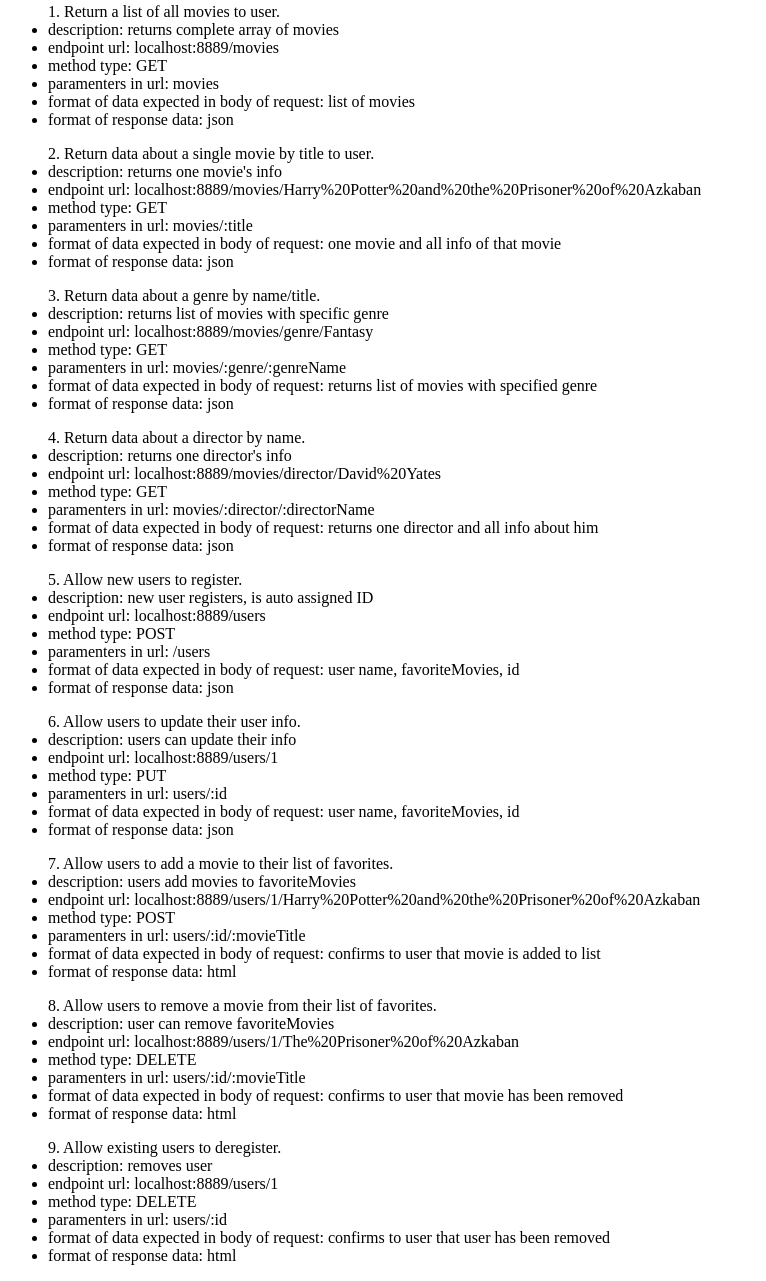
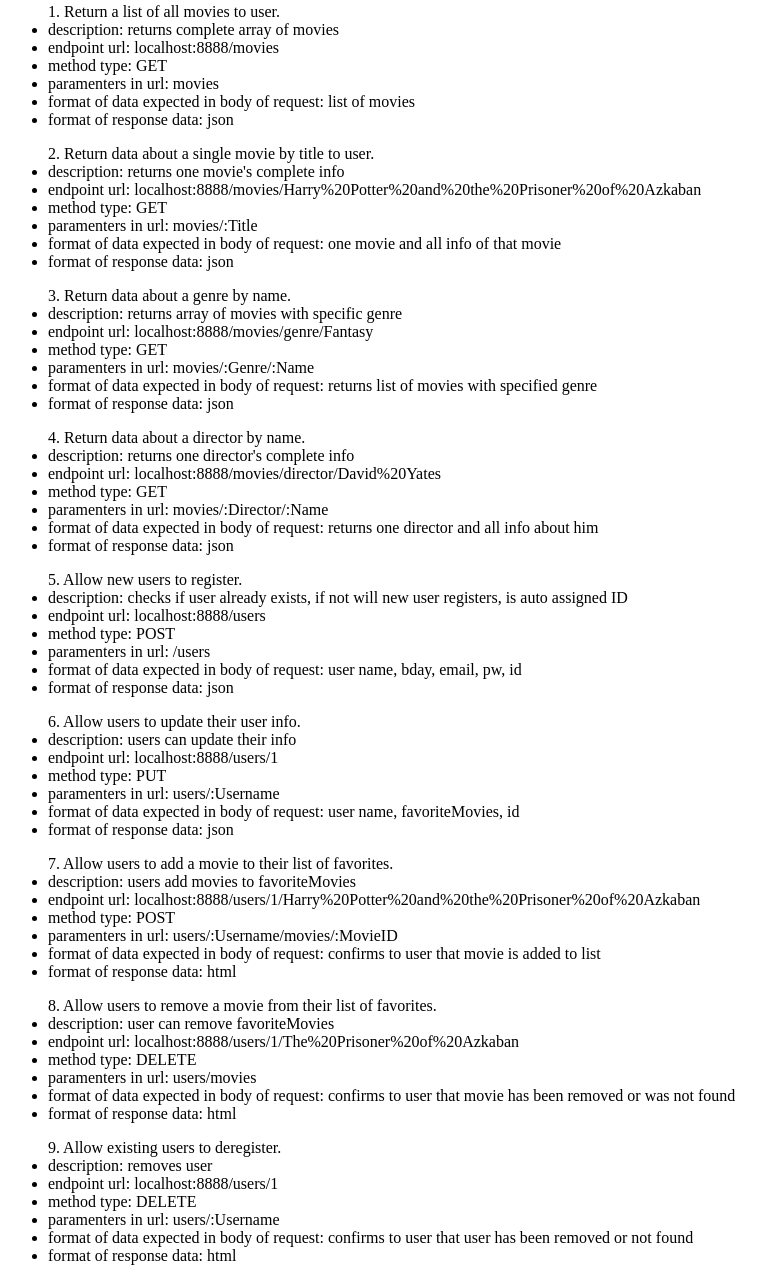
Before and after one commit to leanneduyck/MyMovies-Server, a website: page public/documentation.html in a window 1280 px wide. Shown: the part 81-1362 px from the top of the page, without its empty margins (0-766 px from the left). Drawn offline with Linux system fonts and the light colour scheme.

```diff
--- a/models.js
+++ b/models.js
@@ -17,7 +17,7 @@
 });
 
 let userSchema = mongoose.Schema({
-  Name: { type: String, required: true },
+  Username: { type: String, required: true },
   Birthday: { type: String, required: true },
   Email: { type: String, required: true },
   Password: { type: String, required: true },
@@ -31,6 +31,5 @@
 // export models so can be imported into index.js
 module.exports.Movie = Movie;
 module.exports.User = User;
-
 //module.exports.Genre = Genre;
 //module.exports.Director = Director;
--- a/package.json
+++ b/package.json
@@ -11,6 +11,7 @@
   "license": "ISC",
   "dependencies": {
     "body-parser": "^1.20.2",
+    "dotenv": "^16.4.5",
     "express": "^4.19.1",
     "mongoose": "^8.2.3",
     "morgan": "^1.10.0",
--- a/public/documentation.html
+++ b/public/documentation.html
@@ -19,7 +19,7 @@
     <ul>
       1. Return a list of all movies to user.
       <li>description: returns complete array of movies</li>
-      <li>endpoint url: localhost:8889/movies</li>
+      <li>endpoint url: localhost:8888/movies</li>
       <li>method type: GET</li>
       <li>paramenters in url: movies</li>
       <li>format of data expected in body of request: list of movies</li>
@@ -27,13 +27,13 @@
     </ul>
     <ul>
       2. Return data about a single movie by title to user.
-      <li>description: returns one movie's info</li>
+      <li>description: returns one movie's complete info</li>
       <li>
         endpoint url:
-        localhost:8889/movies/Harry%20Potter%20and%20the%20Prisoner%20of%20Azkaban
+        localhost:8888/movies/Harry%20Potter%20and%20the%20Prisoner%20of%20Azkaban
       </li>
       <li>method type: GET</li>
-      <li>paramenters in url: movies/:title</li>
+      <li>paramenters in url: movies/:Title</li>
       <li>
         format of data expected in body of request: one movie and all info of
         that movie
@@ -41,11 +41,11 @@
       <li>format of response data: json</li>
     </ul>
     <ul>
-      3. Return data about a genre by name/title.
-      <li>description: returns list of movies with specific genre</li>
-      <li>endpoint url: localhost:8889/movies/genre/Fantasy</li>
+      3. Return data about a genre by name.
+      <li>description: returns array of movies with specific genre</li>
+      <li>endpoint url: localhost:8888/movies/genre/Fantasy</li>
       <li>method type: GET</li>
-      <li>paramenters in url: movies/:genre/:genreName</li>
+      <li>paramenters in url: movies/:Genre/:Name</li>
       <li>
         format of data expected in body of request: returns list of movies with
         specified genre
@@ -54,10 +54,10 @@
     </ul>
     <ul>
       4. Return data about a director by name.
-      <li>description: returns one director's info</li>
-      <li>endpoint url: localhost:8889/movies/director/David%20Yates</li>
+      <li>description: returns one director's complete info</li>
+      <li>endpoint url: localhost:8888/movies/director/David%20Yates</li>
       <li>method type: GET</li>
-      <li>paramenters in url: movies/:director/:directorName</li>
+      <li>paramenters in url: movies/:Director/:Name</li>
       <li>
         format of data expected in body of request: returns one director and all
         info about him
@@ -66,12 +66,15 @@
     </ul>
     <ul>
       5. Allow new users to register.
-      <li>description: new user registers, is auto assigned ID</li>
-      <li>endpoint url: localhost:8889/users</li>
+      <li>
+        description: checks if user already exists, if not will new user
+        registers, is auto assigned ID
+      </li>
+      <li>endpoint url: localhost:8888/users</li>
       <li>method type: POST</li>
       <li>paramenters in url: /users</li>
       <li>
-        format of data expected in body of request: user name, favoriteMovies,
+        format of data expected in body of request: user name, bday, email, pw,
         id
       </li>
       <li>format of response data: json</li>
@@ -79,9 +82,9 @@
     <ul>
       6. Allow users to update their user info.
       <li>description: users can update their info</li>
-      <li>endpoint url: localhost:8889/users/1</li>
+      <li>endpoint url: localhost:8888/users/1</li>
       <li>method type: PUT</li>
-      <li>paramenters in url: users/:id</li>
+      <li>paramenters in url: users/:Username</li>
       <li>
         format of data expected in body of request: user name, favoriteMovies,
         id
@@ -93,10 +96,10 @@
       <li>description: users add movies to favoriteMovies</li>
       <li>
         endpoint url:
-        localhost:8889/users/1/Harry%20Potter%20and%20the%20Prisoner%20of%20Azkaban
+        localhost:8888/users/1/Harry%20Potter%20and%20the%20Prisoner%20of%20Azkaban
       </li>
       <li>method type: POST</li>
-      <li>paramenters in url: users/:id/:movieTitle</li>
+      <li>paramenters in url: users/:Username/movies/:MovieID</li>
       <li>
         format of data expected in body of request: confirms to user that movie
         is added to list
@@ -107,25 +110,25 @@
       8. Allow users to remove a movie from their list of favorites.
       <li>description: user can remove favoriteMovies</li>
       <li>
-        endpoint url: localhost:8889/users/1/The%20Prisoner%20of%20Azkaban
+        endpoint url: localhost:8888/users/1/The%20Prisoner%20of%20Azkaban
       </li>
       <li>method type: DELETE</li>
-      <li>paramenters in url: users/:id/:movieTitle</li>
+      <li>paramenters in url: users/movies</li>
       <li>
         format of data expected in body of request: confirms to user that movie
-        has been removed
+        has been removed or was not found
       </li>
       <li>format of response data: html</li>
     </ul>
     <ul>
       9. Allow existing users to deregister.
       <li>description: removes user</li>
-      <li>endpoint url: localhost:8889/users/1</li>
+      <li>endpoint url: localhost:8888/users/1</li>
       <li>method type: DELETE</li>
-      <li>paramenters in url: users/:id</li>
+      <li>paramenters in url: users/:Username</li>
       <li>
         format of data expected in body of request: confirms to user that user
-        has been removed
+        has been removed or not found
       </li>
       <li>format of response data: html</li>
     </ul>
```
Also changed, not shown: index.js (+6 -1 lines), 2 other files.
